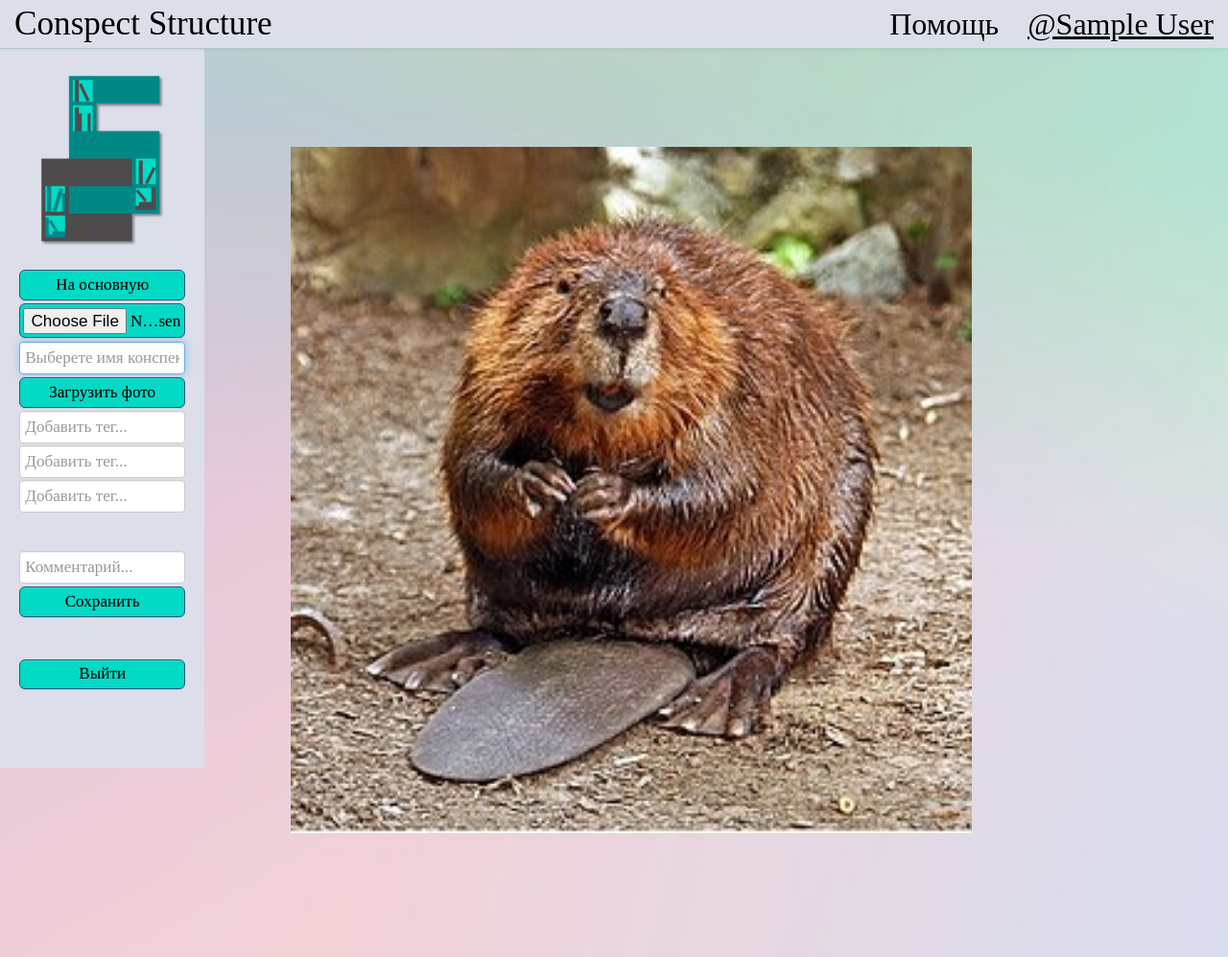
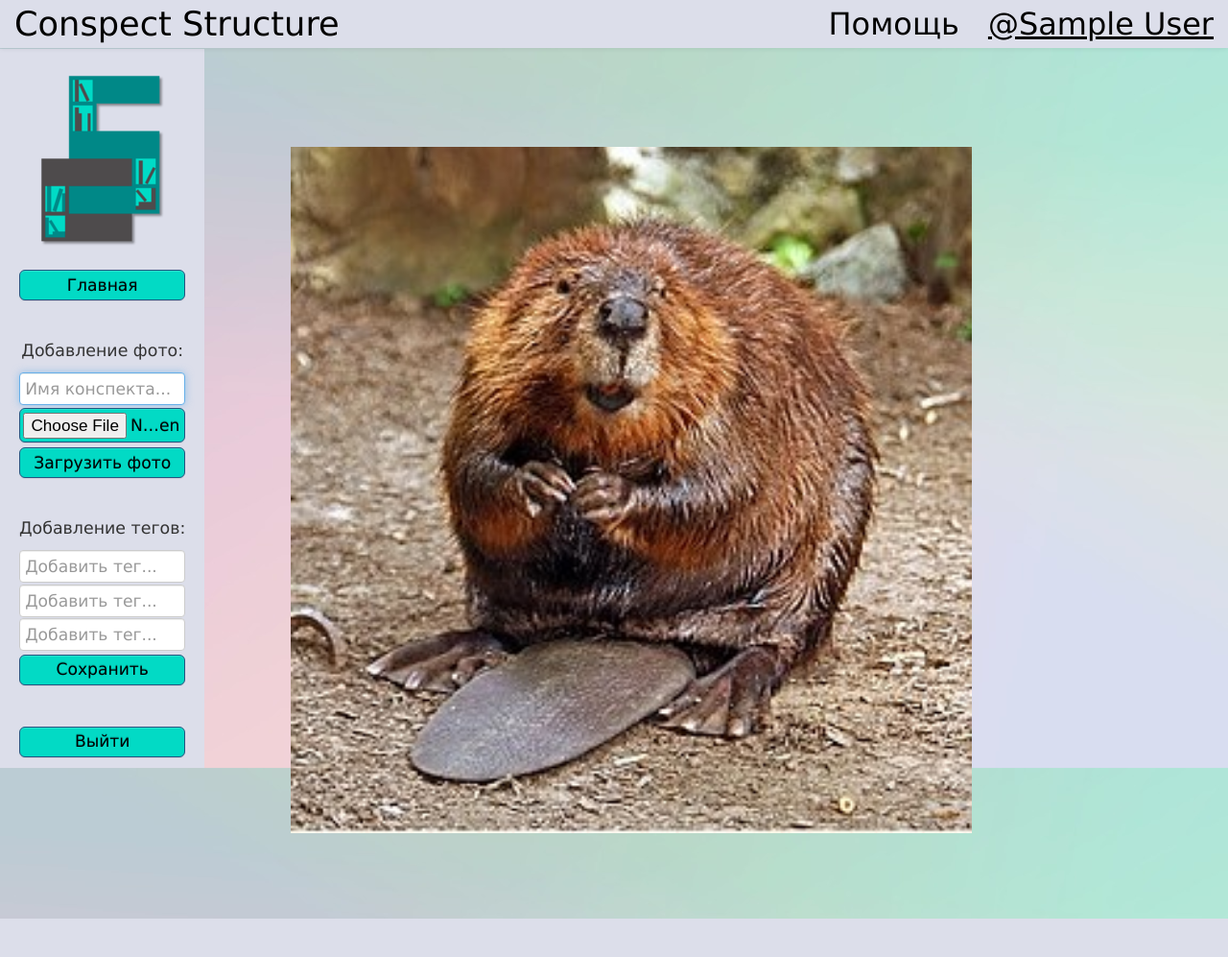
Before and after one commit to AndreyKondakovGW/ProjectConspectStructure, a Flask app: page /redactor in a window 1280 px wide. Shown: the whole page at 96% size. After the commit the page ends 957 px from the top, so only its background shows below. Run offline with Flask 2, Linux system fonts and the light colour scheme; the visitor is signed in with stand-in values (Sample User, id 1); data that the repository does not hold is empty; some libraries are stand-ins or nearby versions.

Commit message:
commitname

```diff
--- a/app/config.py
+++ b/app/config.py
@@ -5,7 +5,7 @@ basedir = os.path.abspath(os.path.dirname(__file__))
 class Config():
     SECRET_KEY = os.environ.get('SECRET_KEY') or 'you-will-never-guess'
     #SQLALCHEMY_DATABASE_URI = 'sqlite:///' + os.path.join(basedir, 'app.db')
-    SQLALCHEMY_DATABASE_URI = "postgresql+psycopg2://postgres:123@localhost:5432/postgres"
+    SQLALCHEMY_DATABASE_URI = "postgresql+psycopg2://postgres:Chelopukpavek1045@localhost:5432/postgres"
     SQLALCHEMY_MIGRATE_REPO = os.path.join(basedir, 'db_repository')
     UPLOAD_FOLDER = basedir+'/static/Photo'
     ALLOWED_EXTENSIONS = set(['png', 'jpg', 'jpeg'])
--- a/app/static/osnovnaya3.css
+++ b/app/static/osnovnaya3.css
@@ -7,9 +7,14 @@ html {
 height: 100%;
 }
 */
-
+html {
+height: 100%;
+}
 body {
-  font-family: century gothic;
+font-family:
+  "century gothic",
+  "Lucida Sans Unicode",
+  sans-serif;
   padding-top: 40px;
   padding-bottom: 40px;
 
@@ -21,12 +26,12 @@ body {
 
 }
 * {
-font-family: century gothic;
+font-family:
+  "century gothic",
+  "Lucida Sans Unicode",
+  sans-serif;
 }
 
-body{
-background-color: #e5e5e5;
-}
 /*
  * Global add-ons
  */
--- a/app/templates/redactorMisha.html
+++ b/app/templates/redactorMisha.html
@@ -19,7 +19,7 @@
 <link rel="stylesheet" href="https://maxcdn.bootstrapcdn.com/bootstrap/3.3.7/css/bootstrap-theme.min.css" integrity="sha384-rHyoN1iRsVXV4nD0JutlnGaslCJuC7uwjduW9SVrLvRYooPp2bWYgmgJQIXwl/Sp" crossorigin="anonymous">
 
 <!-- Последняя компиляция и сжатый JavaScript -->
-<script src="https://maxcdn.bootstrapcdn.com/bootstrap/3.3.7/js/bootstrap.min.js" integrity=								"sha384-Tc5IQib027qvyjSMfHjOMaLkfuWVxZxUPnCJA7l2mCWNIpG9mGCD8wGNIcPD7Txa" crossorigin="anonymous"></script>
+<script src="https://maxcdn.bootstrapcdn.com/bootstrap/3.3.7/js/bootstrap.min.js" integrity="sha384-Tc5IQib027qvyjSMfHjOMaLkfuWVxZxUPnCJA7l2mCWNIpG9mGCD8wGNIcPD7Txa" crossorigin="anonymous"></script>
 
     <!-- Custom styles for this template -->
     <link href={{url_for('static', filename = 'osnovnaya3.css')}} rel="stylesheet">
@@ -57,15 +57,18 @@
 				<img src={{url_for('static', filename = 'Photo/logo.png')}}
                      class="foto logo">
 
-				<a class="btn btn-lg btn-primary btn-block cnopka" href="{{ url_for('index') }}" >На основную</a>
+				<a class="btn btn-lg btn-primary btn-block cnopka" href="{{ url_for('index') }}" >Главная</a>
 
+				<br>
+				<p class="text-center" style="font-size:0.68em;">Добавление фото:</p>
 				<form action="" method=post enctype=multipart/form-data>
-					<input type=file class="btn btn-lg btn-primary btn-block cnopka" name=file value="Выберете фото">
-					<input type=text class="form-control" name=conspect placeholder="Выберете имя конспекта" required autofocus>
+					<input type=text class="form-control" name=conspect placeholder="Имя конспекта..." required autofocus>
+					<input type=file class="btn btn-lg btn-primary btn-block cnopka" name=file accept=image/* value="Выбрать файл">
 					<input type=submit class="btn btn-lg btn-primary btn-block cnopka"  value="Загрузить фото">
 
 				</form>
-
+			<br>
+			<p class="text-center" style="font-size:0.68em;">Добавление тегов:</p>
 			<form class="form-signin" method="post">
 					<!-- часть для обрезки фото -->
 									<!-- ширина(w) и высота(h) картинки -->
@@ -84,10 +87,10 @@
 				{{RF.teg2(type="text", id="teg2", class="form-control", placeholder="Добавить тег...")}}
 				{{RF.teg3.label(for="teg", class="sr-only", value="добавить тег")}}
 				{{RF.teg3(type="text", id="teg3", class="form-control", placeholder="Добавить тег...")}}
-				<br>
+
 
 				<!-- {{RF.comments(type="text", class="form-control", placeholder=RF.commentdata)}} -->
-				{{RF.comments(type="text", class="form-control", placeholder="Комментарий...")}}
+				<!--{{RF.comments(type="text", class="form-control", placeholder="Комментарий...")}} -->
 				{{RF.submit( id="t1", class="btn btn-lg btn-primary btn-block cnopka", value="Сохранить")}}
 
 			</form>
```
Also changed, not shown: app/static/signin.css (+11 -2 lines), app/templates/osnovnaya.html (+5 -3 lines), app/static/Photo/handlessdude/DN 2020-03-29 00-35-28 Sun.png (added), app/static/Photo/handlessdude/file.png (added), 2 other files.
